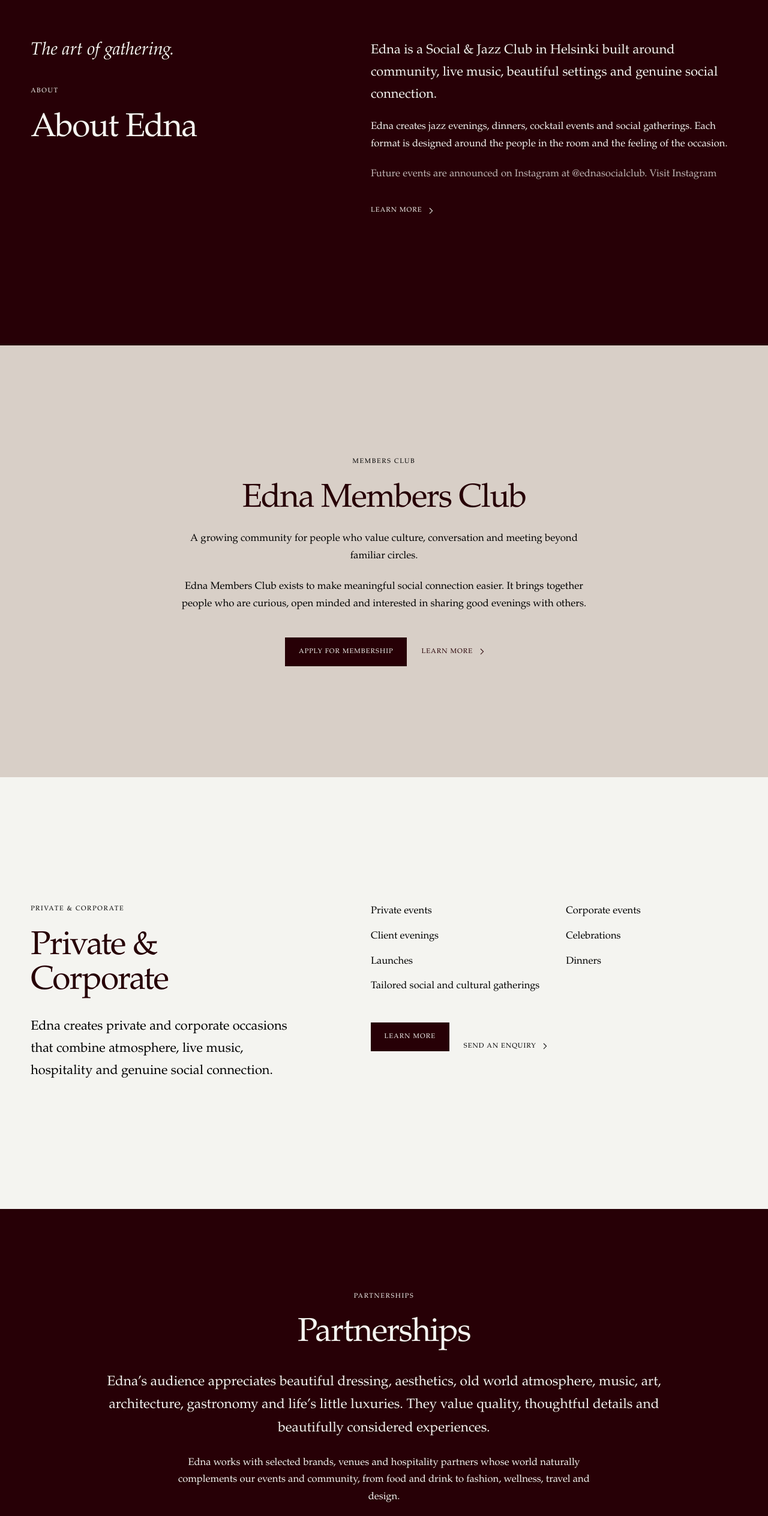
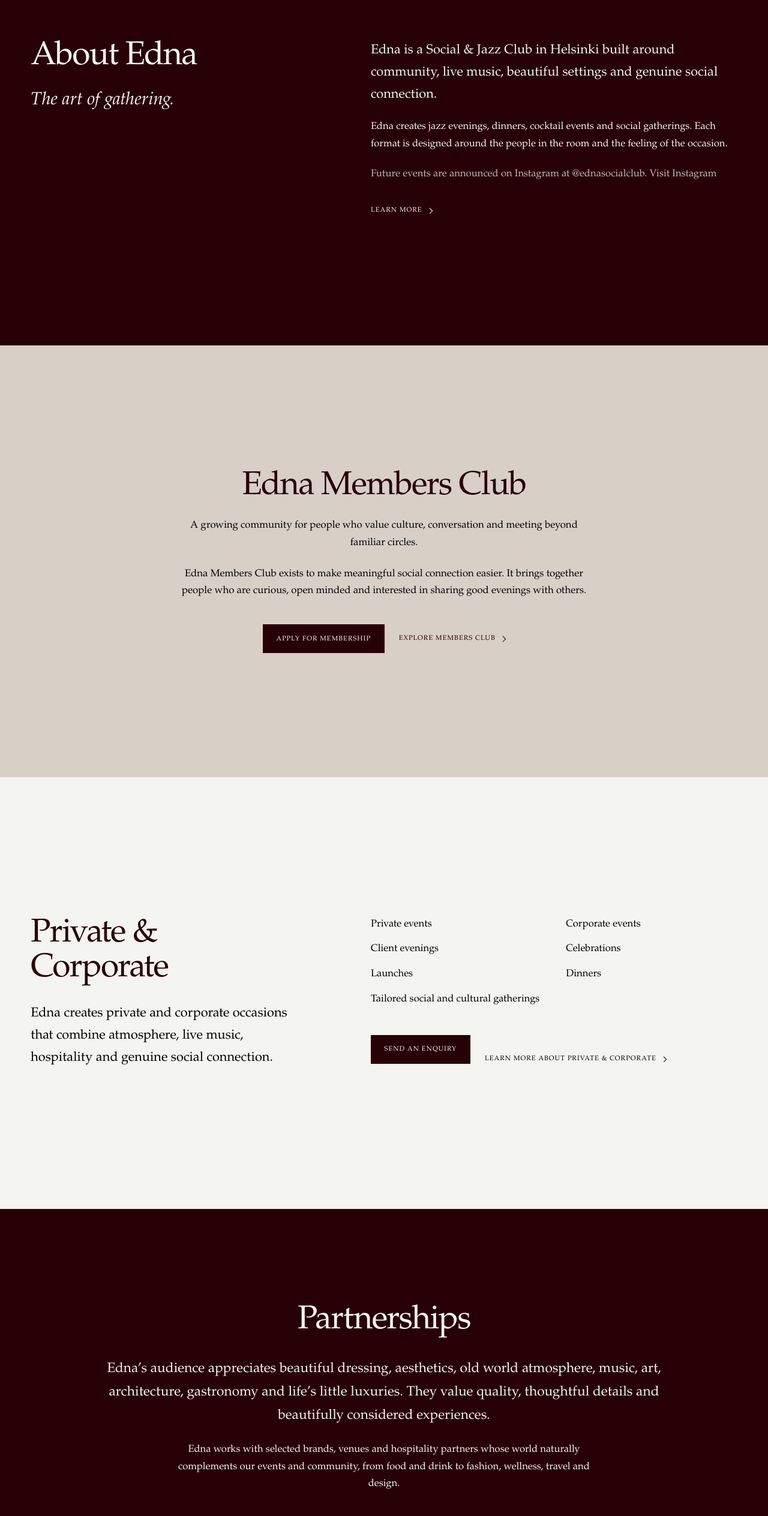
Before and after one commit to Ednasocialclub/ednasocialclub, a Next.js app: page /en in a window 1280 px wide. Shown: the part 944-3472 px from the top of the page at 60% size. Built offline with nearby package versions, Linux system fonts and the light colour scheme.

Commit message:
Refine homepage content hierarchy

```diff
--- a/app/[locale]/page.tsx
+++ b/app/[locale]/page.tsx
@@ -103,9 +103,8 @@
         <section className="overview-section overview-about" id="about">
           <div className="overview-section__inner overview-split">
             <div className="overview-heading">
+              <h2>{copy.pages.home.aboutTitle}</h2>
               <p className="brand-note">{copy.pages.about.phrase}</p>
-              <p className="page-eyebrow">{copy.pages.about.eyebrow}</p>
-              <h2>{copy.pages.home.aboutTitle}</h2>
             </div>
             <div className="overview-copy">
               <p className="overview-lead">{copy.pages.about.lead}</p>
@@ -132,7 +131,6 @@
           id="members"
         >
           <div className="overview-section__inner overview-section__inner--narrow">
-            <p className="page-eyebrow">{copy.pages.members.eyebrow}</p>
             <h2>{copy.pages.members.title}</h2>
             <p className="overview-lead">{copy.pages.members.lead}</p>
             <p>{copy.pages.members.body[0]}</p>
@@ -149,7 +147,7 @@
                 className="text-link text-link--light"
                 href={localizedPath(locale, 'members')}
               >
-                {copy.pages.home.explore}
+                {copy.pages.home.membersCta}
                 <span
                   className="link-arrow link-arrow--right"
                   aria-hidden="true"
@@ -165,7 +163,6 @@
         >
           <div className="overview-section__inner overview-split">
             <div className="overview-heading">
-              <p className="page-eyebrow">{copy.pages.privateEvents.eyebrow}</p>
               <h2>{copy.pages.home.privateTitle}</h2>
               <p className="overview-lead">{copy.pages.privateEvents.lead}</p>
             </div>
@@ -178,15 +175,15 @@
               <div className="overview-actions overview-actions--start">
                 <a
                   className="button button--wine"
-                  href={localizedPath(locale, 'privateEvents')}
+                  href="mailto:contact@ednasocialclub.com"
                 >
-                  {copy.pages.home.explore}
+                  {copy.pages.privateEvents.contactCta}
                 </a>
                 <a
                   className="text-link"
-                  href="mailto:contact@ednasocialclub.com"
+                  href={localizedPath(locale, 'privateEvents')}
                 >
-                  {copy.pages.privateEvents.contactCta}
+                  {copy.pages.home.privateCta}
                   <span
                     className="link-arrow link-arrow--right"
                     aria-hidden="true"
@@ -202,18 +199,29 @@
           id="partnerships"
         >
           <div className="overview-section__inner overview-section__inner--medium">
-            <p className="page-eyebrow">{copy.pages.partnerships.eyebrow}</p>
             <h2>{copy.pages.home.partnershipsTitle}</h2>
             <p className="partnerships-audience">
               {copy.pages.partnerships.audience}
             </p>
             <p>{copy.pages.partnerships.partnersBody}</p>
+            <div className="overview-actions">
               <a
                 className="button button--wine"
+                href="mailto:contact@ednasocialclub.com"
+              >
+                {copy.pages.partnerships.contactCta}
+              </a>
+              <a
+                className="text-link text-link--light"
                 href={localizedPath(locale, 'partnerships')}
               >
                 {copy.pages.home.partnershipsCta}
+                <span
+                  className="link-arrow link-arrow--right"
+                  aria-hidden="true"
+                />
               </a>
+            </div>
           </div>
         </section>
 
@@ -222,6 +230,21 @@
           id="contact"
         >
           <div className="overview-section__inner">
+            <div className="overview-contact__details">
+              <h2>{copy.pages.home.contactTitle}</h2>
+              <div className="overview-contact__links">
+                <a href="mailto:contact@ednasocialclub.com">
+                  contact@ednasocialclub.com
+                </a>
+                <a href={instagramUrl} target="_blank" rel="noreferrer">
+                  Instagram @ednasocialclub
+                </a>
+                <a href={tiktokUrl} target="_blank" rel="noreferrer">
+                  TikTok @ednasocialclub
+                </a>
+              </div>
+            </div>
+
             <section className="overview-press" aria-labelledby="press-heading">
               <h3 className="page-eyebrow" id="press-heading">
                 PRESS
@@ -249,23 +272,6 @@
                 })}
               </div>
             </section>
-
-            <div className="overview-contact__details">
-              <p className="brand-note">{copy.pages.contact.phrase}</p>
-              <p className="page-eyebrow">{copy.pages.contact.eyebrow}</p>
-              <h2>{copy.pages.home.contactTitle}</h2>
-              <div className="overview-contact__links">
-                <a href="mailto:contact@ednasocialclub.com">
-                  contact@ednasocialclub.com
-                </a>
-                <a href={instagramUrl} target="_blank" rel="noreferrer">
-                  Instagram @ednasocialclub
-                </a>
-                <a href={tiktokUrl} target="_blank" rel="noreferrer">
-                  TikTok @ednasocialclub
-                </a>
-              </div>
-            </div>
           </div>
         </section>
       </main>
--- a/app/globals.css
+++ b/app/globals.css
@@ -339,7 +339,7 @@
 }
 
 .overview-heading .brand-note {
-  margin-bottom: 2.5rem;
+  margin-top: 1.5rem;
   color: var(--wine);
 }
 
@@ -426,7 +426,7 @@
 }
 
 .overview-press {
-  margin-bottom: clamp(3.5rem, 7vw, 5.5rem);
+  margin-top: clamp(3.5rem, 7vw, 5.5rem);
 }
 
 .overview-press .page-eyebrow {
@@ -456,10 +456,6 @@
 
 .overview-press__entry a:hover {
   opacity: 1;
-}
-
-.overview-contact .brand-note {
-  margin-bottom: 2.5rem;
 }
 
 .overview-contact__links {
@@ -1071,10 +1067,6 @@
     padding-bottom: 2.75rem;
   }
 
-  .overview-heading .brand-note {
-    margin-bottom: 2rem;
-  }
-
   .overview-actions {
     align-items: center;
     flex-direction: column;
--- a/lib/i18n.ts
+++ b/lib/i18n.ts
@@ -112,6 +112,8 @@
       partnershipsTitle: 'Partnerships',
       contactTitle: 'Contact',
       explore: 'Learn more',
+      membersCta: 'Explore Members Club',
+      privateCta: 'Learn more about Private & Corporate',
       partnershipsCta: 'Explore partnerships',
     },
     about: {
@@ -215,7 +217,6 @@
       emailLabel: 'Email',
       instagramLabel: 'Instagram',
       tiktokLabel: 'TikTok',
-      phrase: 'Not a place, a feeling.',
     },
   },
   fi: {
@@ -227,6 +228,8 @@
       partnershipsTitle: 'Yhteistyöt',
       contactTitle: 'Yhteystiedot',
       explore: 'Lue lisää',
+      membersCta: 'Tutustu jäsenklubiin',
+      privateCta: 'Lue lisää yksityisistä ja yritystapahtumista',
       partnershipsCta: 'Tutustu yhteistyöhön',
     },
     about: {
@@ -330,7 +333,6 @@
       emailLabel: 'Sähköposti',
       instagramLabel: 'Instagram',
       tiktokLabel: 'TikTok',
-      phrase: 'Not a place, a feeling.',
     },
   },
 } as const;
```
Also changed, not shown: app/[locale]/[slug]/page.tsx (+5 -16 lines). Lines whose indentation alone changed are shown as unchanged.
